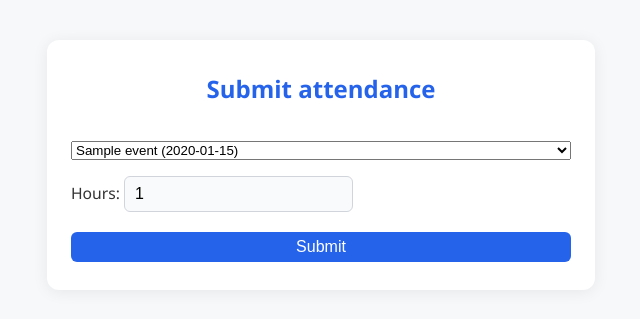
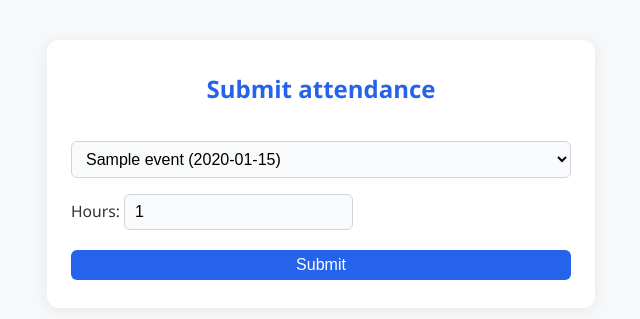
Before and after one commit to JasonVBN/hourstracker, a Flask app: page /checkin/1 in a window 1280 px wide. Shown: the top 319 px of the page, without its empty margins (319-959 px from the left). Run offline with Flask 3, Linux system fonts and the light colour scheme; the visitor is signed in with stand-in values (Sample User, id 1); tables that the repository leaves empty hold one stand-in row (values such as "Sample post").

Commit message:
style drop-down box

```diff
--- a/static/index.css
+++ b/static/index.css
@@ -28,7 +28,7 @@ form {
     flex-direction: column;
     gap: 16px;
 }
-input, textarea {
+input, textarea, select, option {
     padding: 8px 10px;
     border: 1px solid #d1d5db;
     border-radius: 6px;
```
